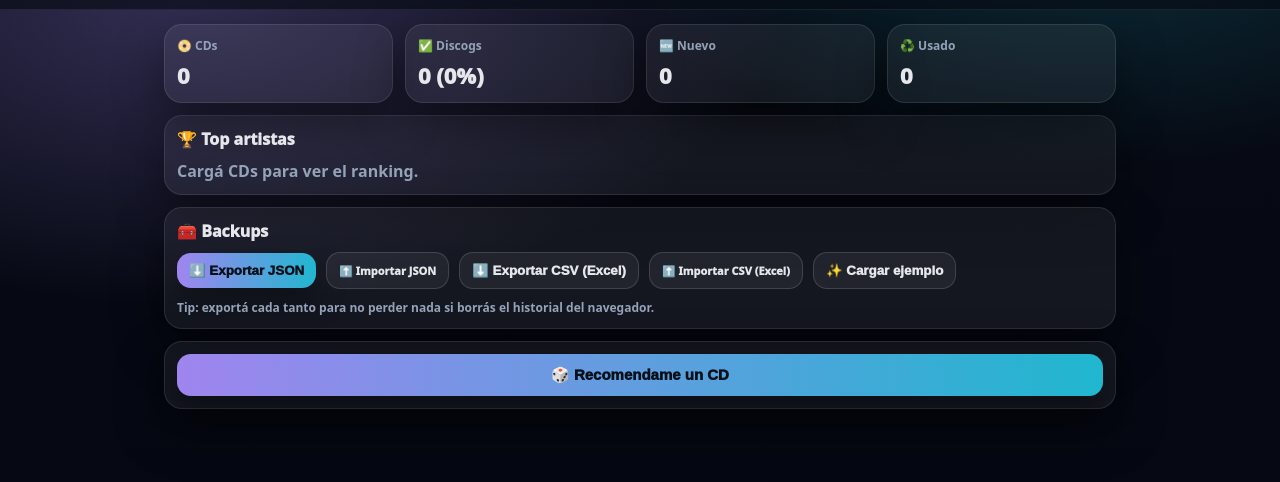
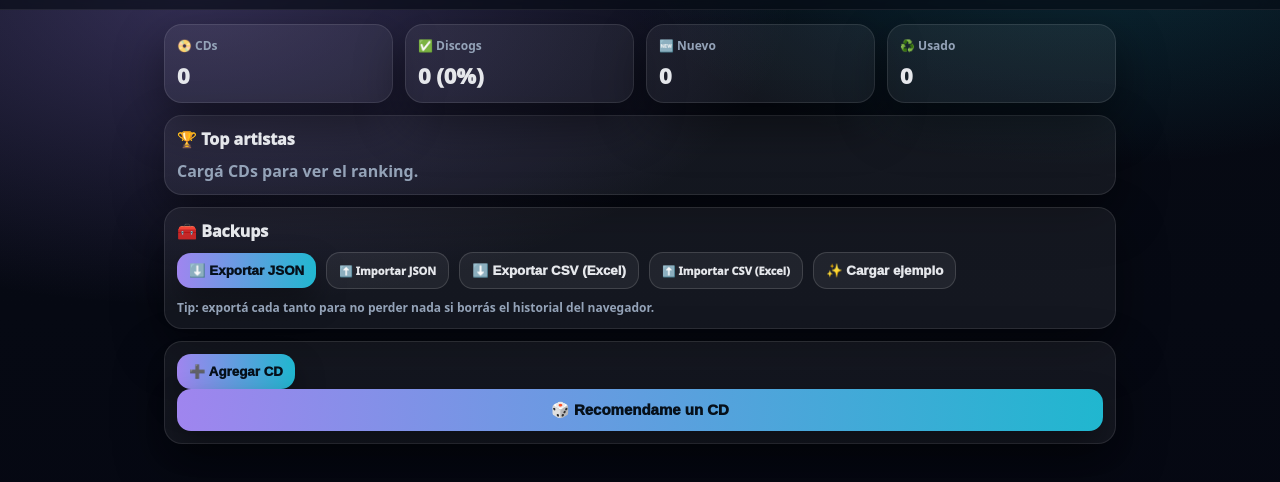
Before and after one commit to ignacioalfaro/cd-collection, a plain HTML site: page index.html in a window 1280 px wide. Shown: the part 86-568 px from the top of the page. Drawn offline with Linux system fonts and the light colour scheme.

Commit message:
Add button to add CD in index.html

```diff
--- a/index.html
+++ b/index.html
@@ -53,6 +53,7 @@
       </div>
 
       <div class="panel">
+        <button class="btn" id="btnAddHome">➕ Agregar CD</button>
         <button class="btn big" id="btnRandomHome">🎲 Recomendame un CD</button>
       </div>
     </section>
```
